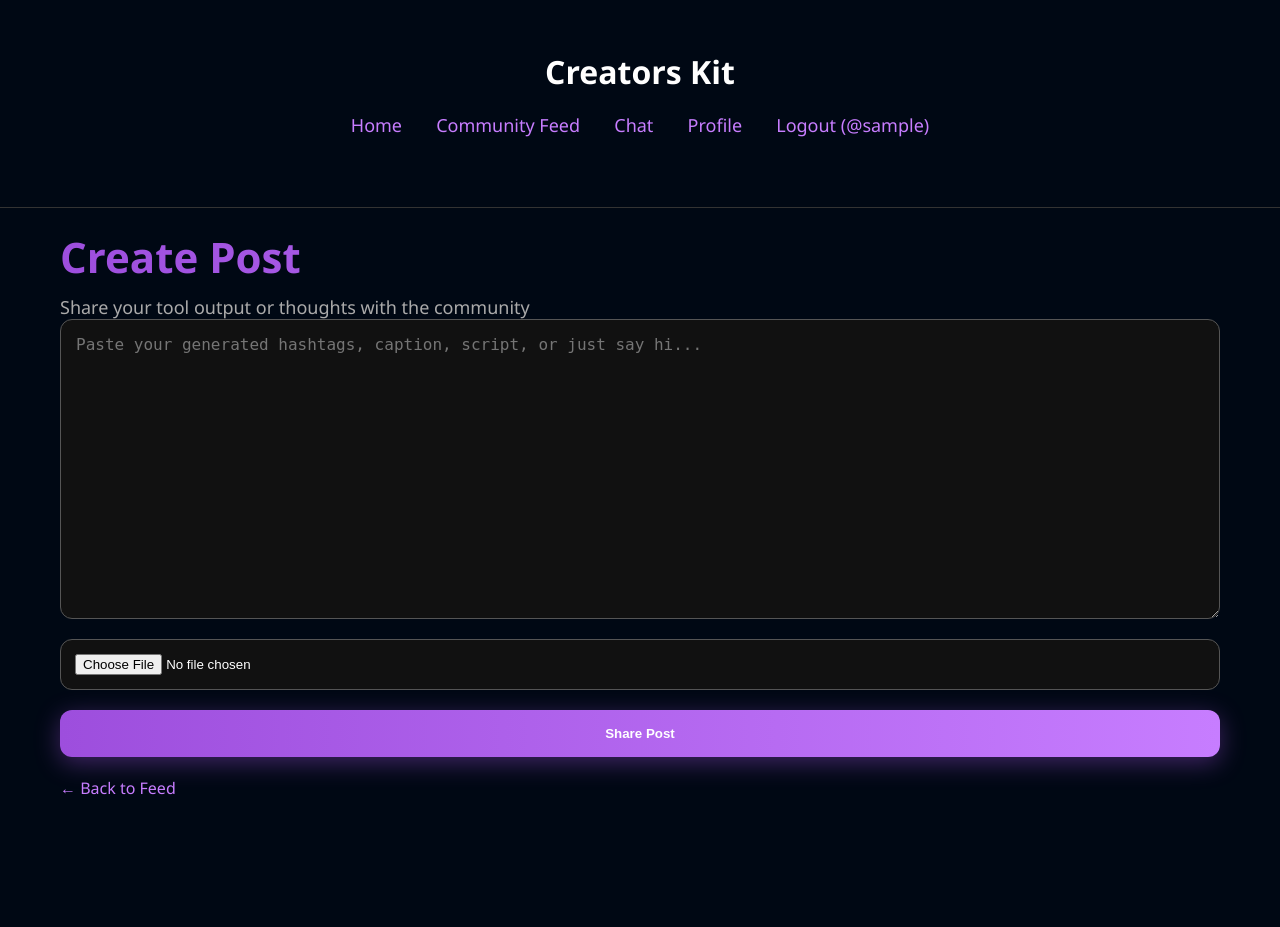
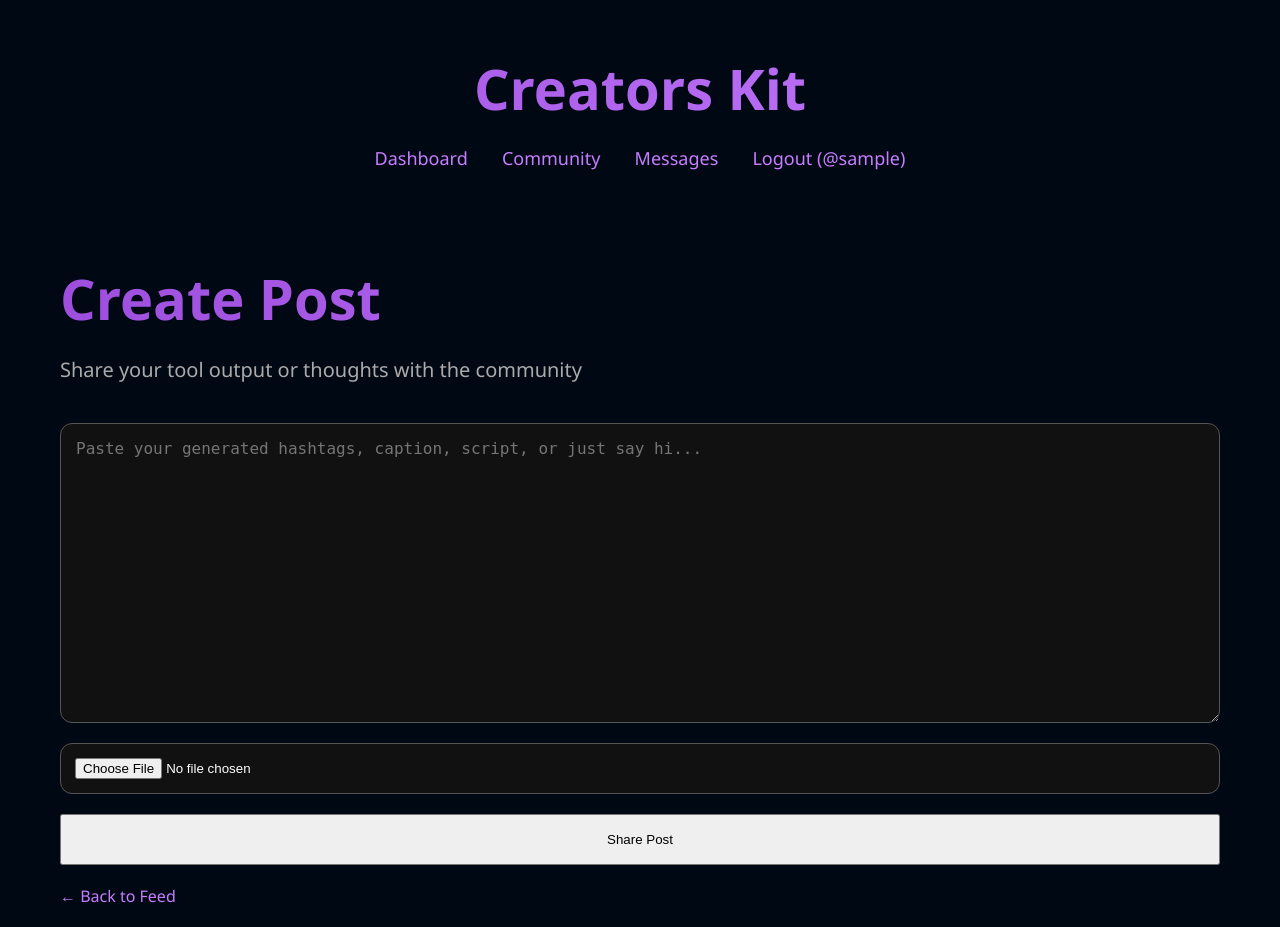
Before and after one commit to drwttierney-wq/Creatorskit, a Flask app: page /post in a window 1280 px wide. Before the commit the page ends 795 px from the top, so only its background shows below. Run offline with Flask 3, Linux system fonts and the light colour scheme; the visitor is signed in with stand-in values (Sample User, id 1).

Commit message:
Update base.html

```diff
--- a/templates/base.html
+++ b/templates/base.html
@@ -8,36 +8,33 @@
         * { margin: 0; padding: 0; box-sizing: border-box; }
         body { background: #000814; color: white; font-family: 'Segoe UI', sans-serif; min-height: 100vh; }
         .container { max-width: 1200px; margin: 0 auto; padding: 20px; }
-        header { text-align: center; padding: 30px 0; border-bottom: 1px solid #333; }
-        .page-title { font-size: 42px; font-weight: 900; margin-bottom: 10px; background: linear-gradient(90deg, #9d4edd, #c77dff); -webkit-background-clip: text; -webkit-text-fill-color: transparent; }
-        .subtitle { font-size: 18px; color: #aaa; }
-        .grid { display: grid; grid-template-columns: repeat(auto-fit, minmax(280px, 1fr)); gap: 25px; margin-top: 40px; }
+        header { text-align: center; padding: 30px 0; }
+        .page-title { font-size: 56px; font-weight: 900; margin-bottom: 20px; background: linear-gradient(90deg, #9d4edd, #c77dff); -webkit-background-clip: text; -webkit-text-fill-color: transparent; }
+        .subtitle { font-size: 20px; color: #aaa; margin-bottom: 40px; }
+        .grid { display: grid; grid-template-columns: repeat(auto-fit, minmax(280px, 1fr)); gap: 25px; }
         .card { background: rgba(80,50,140,0.2); padding: 30px; border-radius: 20px; text-align: center; border: 1px solid rgba(200,150,255,0.3); backdrop-filter: blur(10px); transition: transform 0.3s; }
         .card:hover { transform: translateY(-10px); }
         .card h2 { font-size: 28px; margin-bottom: 10px; }
         .card p { color: #ccc; }
-        .generate-btn { background: linear-gradient(90deg, #9d4edd, #c77dff); padding: 16px; border: none; color: white; font-weight: bold; border-radius: 12px; cursor: pointer; width: 100%; margin-top: 20px; box-shadow: 0 6px 25px rgba(157,78,221,0.4); }
         a { text-decoration: none; color: inherit; }
-        nav { text-align: center; margin: 20px 0; }
+        nav { margin: 20px 0; }
         nav a { color: #c77dff; margin: 0 15px; font-size: 18px; }
     </style>
 </head>
 <body>
     <header>
         <div class="container">
-            <h1>Creators Kit</h1>
+            <h1 class="page-title">Creators Kit</h1>
             {% if session.user %}
             <nav>
-                <a href="/dashboard">Home</a>
-                <a href="/community">Community Feed</a>
-                <a href="/messages">Chat</a>
-                <a href="/profile">Profile</a>
+                <a href="/dashboard">Dashboard</a>
+                <a href="/community">Community</a>
+                <a href="/messages">Messages</a>
                 <a href="/logout">Logout (@{{ session.user }})</a>
             </nav>
             {% else %}
             <nav>
                 <a href="/login">Login</a>
-                <a href="/register">Register</a>
             </nav>
             {% endif %}
         </div>
```
